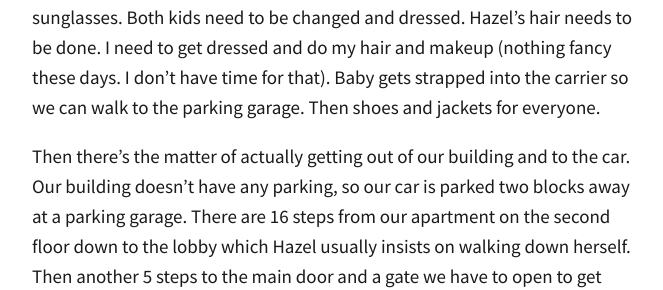
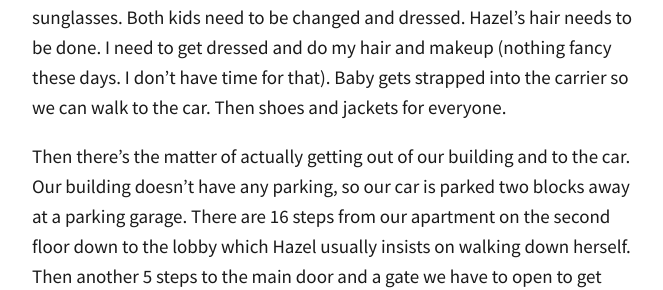
Before and after one commit to totiffany/totiffany.github.io, a Jekyll site: the page built from _posts/2019-07-22-Life-With-Two-Kids.md, in a window 1280 px wide and 900 px high, scrolled down 1879 px. Shown: the part 435-725 px from the top of the window, without its empty margins (308-971 px from the left). Built offline with Jekyll 4.4.1, drawn with Linux system fonts in a browser that asks for light colours; our own code applies the rules of GitHub Pages for plain Markdown files; comment, search, counter and statistics services are not loaded; some of the changed text lies outside the part shown.

Commit message:
Update 2019-07-22-Life-With-Two-Kids.md

```diff
--- a/_posts/2019-07-22-Life-With-Two-Kids.md
+++ b/_posts/2019-07-22-Life-With-Two-Kids.md
@@ -19,7 +19,7 @@ Brian just wrapped up his second week at work after paternity leave. So I've bee
 
 The apartment on the other hand... is trashed. I've always prided myself on being able to maintain a clean and tidy home. I love [the principals of minimalism](https://redletterdayblog.com/How-I-Started-Living-More-Minimally), so we really don't have that much stuff. But in a small space, a little clutter goes a long way. And lately it seems like Hazel loves to pull out every toy we own and gets mad at me when I try to put any of her things away. I find myself rushing to tidy up when she’s not looking or paying attention, because if she notices what I’m doing she’ll shout, “NO!” at the top of her lungs. The good news is she's getting better at keeping herself entertained which gives me pockets of time here and there to get a few things done.
 
-Another big adjustment with two has been the time it takes to get anywhere. Brian says getting out of our apartment is like, "launching into space,” and it honestly feels that way. It already took a lot of time to get out of the house with Hazel, but it seems to take double the time with two. The diaper bag has to be packed with snacks, diapers and wipes for both kids, water bottles, a blanket and binky for Wallace, plus my phone, keys, and sunglasses. Both kids need to be changed and dressed. Hazel’s hair needs to be done. I need to get dressed and do my hair and makeup (nothing fancy these days. I don't have time for that). Baby gets strapped into the carrier so we can walk to the parking garage. Then shoes and jackets for everyone.
+Another big adjustment with two has been the time it takes to get anywhere. Brian says getting out of our apartment is like, "launching into space,” and it honestly feels that way. It already took a lot of time to get out of the house with Hazel, but it seems to take double the time with two. The diaper bag has to be packed with snacks, diapers and wipes for both kids, water bottles, a blanket and binky for Wallace, plus my phone, keys, and sunglasses. Both kids need to be changed and dressed. Hazel’s hair needs to be done. I need to get dressed and do my hair and makeup (nothing fancy these days. I don't have time for that). Baby gets strapped into the carrier so we can walk to the car. Then shoes and jackets for everyone.
 
 Then there’s the matter of actually getting out of our building and to the car. Our building doesn't have any parking, so our car is parked two blocks away at a parking garage. There are 16 steps from our apartment on the second floor down to the lobby which Hazel usually insists on walking down herself. Then another 5 steps to the main door and a gate we have to open to get outside. Then we walk two blocks, mostly uphill, to get to the garage. And once we get there I have to strap both kids into their car seats. It's A LOT.
 
```
